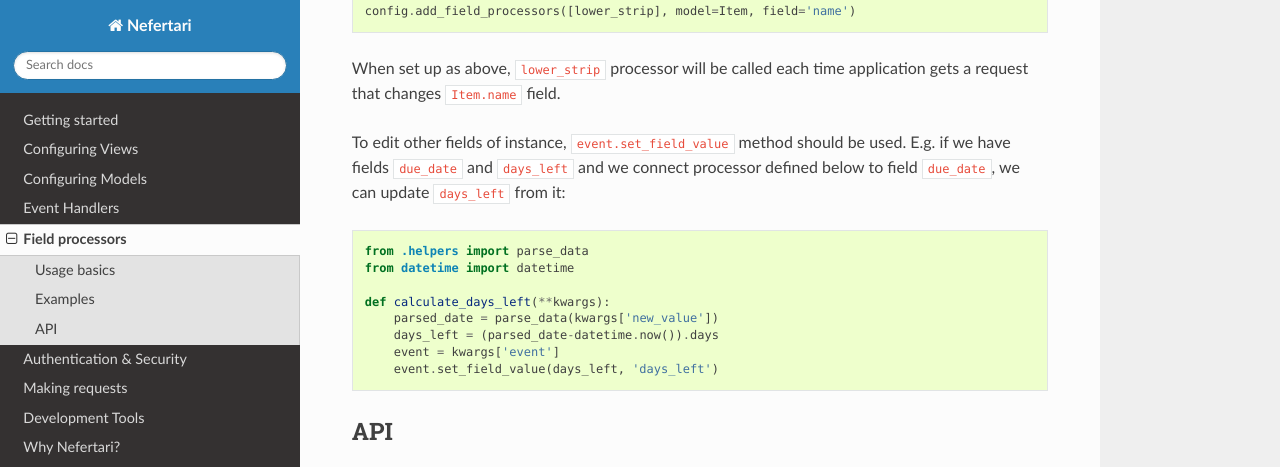
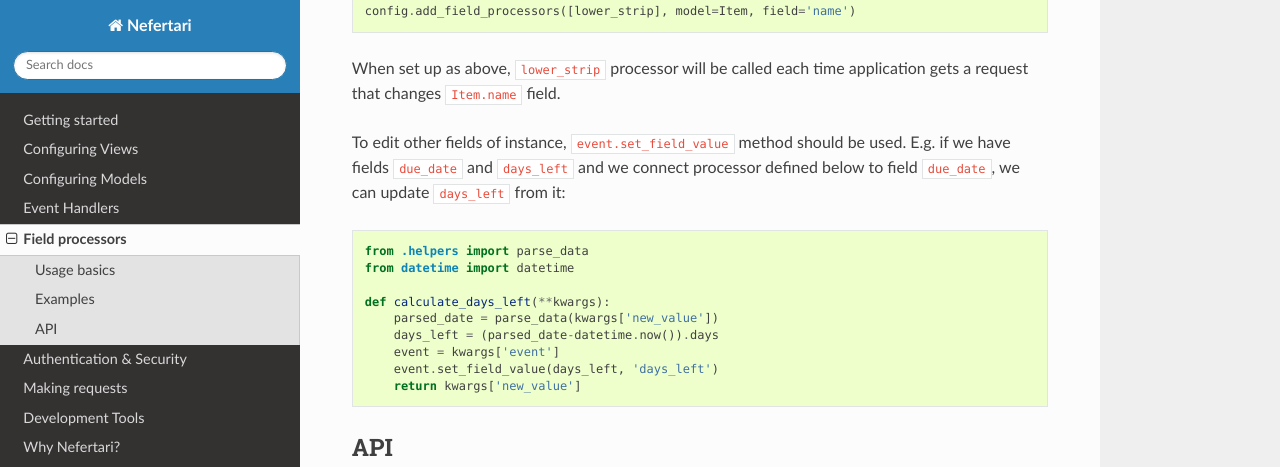
Before and after one commit to ramses-tech/nefertari, a Sphinx documentation site: the page built from docs/source/field_processors.rst, in a window 1280 px wide and 900 px high, scrolled down 1948 px, cut to the strip 0-467 px from the top of the window. Built offline with Sphinx 7.4.7 and the Read the Docs theme 2.0.0, drawn with Linux system fonts in a browser that asks for light colours.

Commit message:
Fix docs once more

```diff
--- a/docs/source/field_processors.rst
+++ b/docs/source/field_processors.rst
@@ -97,7 +97,7 @@ To edit other fields of instance, ``event.set_field_value`` method should be use
         days_left = (parsed_date-datetime.now()).days
         event = kwargs['event']
         event.set_field_value(days_left, 'days_left')
-
+        return kwargs['new_value']
 
 API
 ---
```
